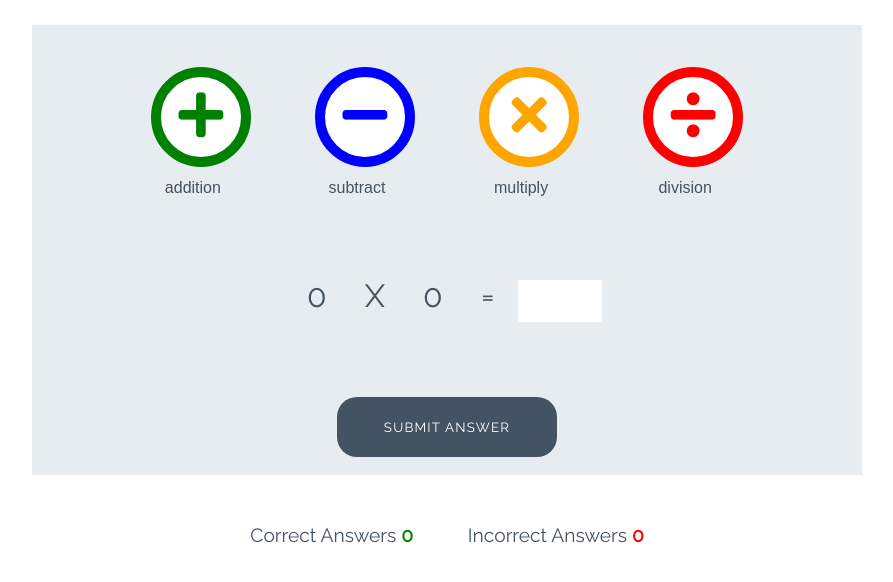
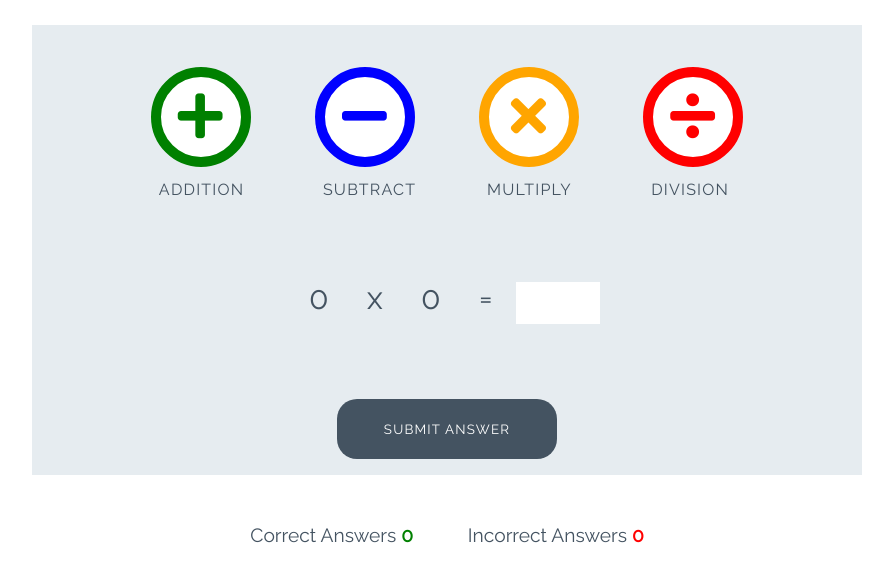
Before and after one commit to jeffdruid/love-maths, a plain HTML site: page index.html in a window 1280 px wide. Shown: the part 78-660 px from the top of the page, without its empty margins (193-1086 px from the left). Drawn offline with Linux system fonts and the light colour scheme.

Commit message:
Feat: add btn class to html

```diff
--- a/index.html
+++ b/index.html
@@ -15,22 +15,22 @@
     </h1>
     <div class="game-area">
         <div class="controls-area">
-            <button data-type='addition' class="btn--big btn--green">
+            <button data-type='addition' class="btn btn--big btn--green">
                 <i class="fas fa-plus"></i>
             </button>
-            <button data-type='subtract' class="btn--big btn--blue">
+            <button data-type='subtract' class="btn btn--big btn--blue">
                 <i class="fas fa-minus"></i>
             </button>
-            <button data-type='multiply' class="btn--big btn--orange">
+            <button data-type='multiply' class="btn btn--big btn--orange">
                 <i class="fas fa-times"></i>
             </button>
-            <button data-type='division' class="btn--big btn--red">
+            <button data-type='division' class="btn btn--big btn--red">
                 <i class="fas fa-divide"></i>
             </button>
         </div>
         <div class="question-area">
             <span id="operand1">0</span>
-            <span id="operator">X</span>
+            <span id="operator">x</span>
             <span id="operand2">0</span>
             <span>=</span>
             <p class="answer-message">Enter Answer:</p>
```
